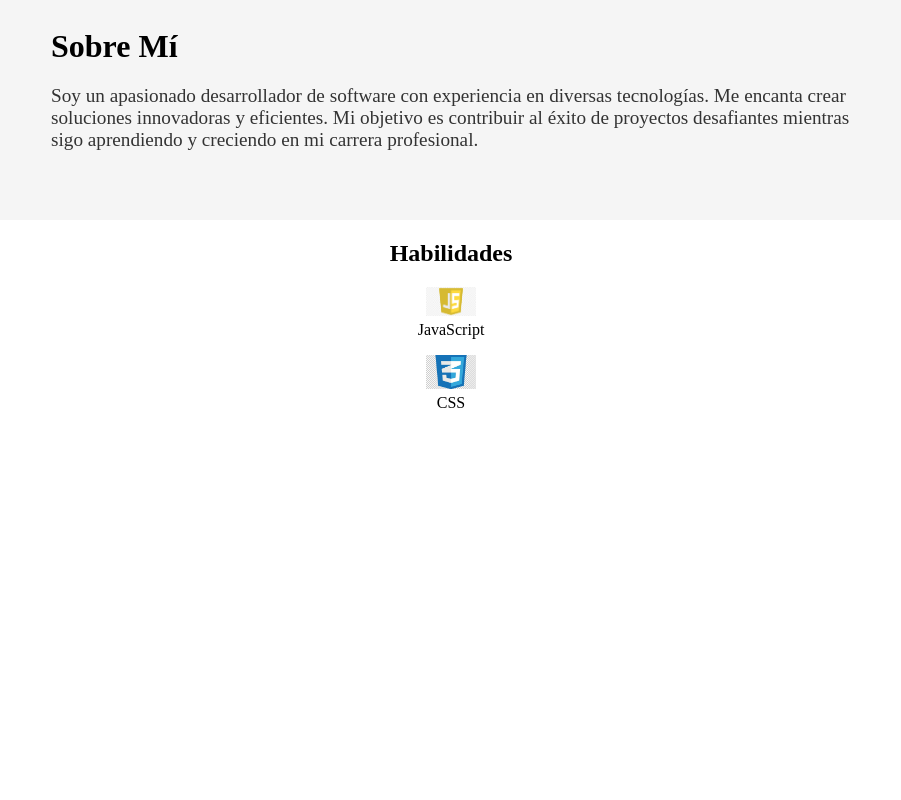
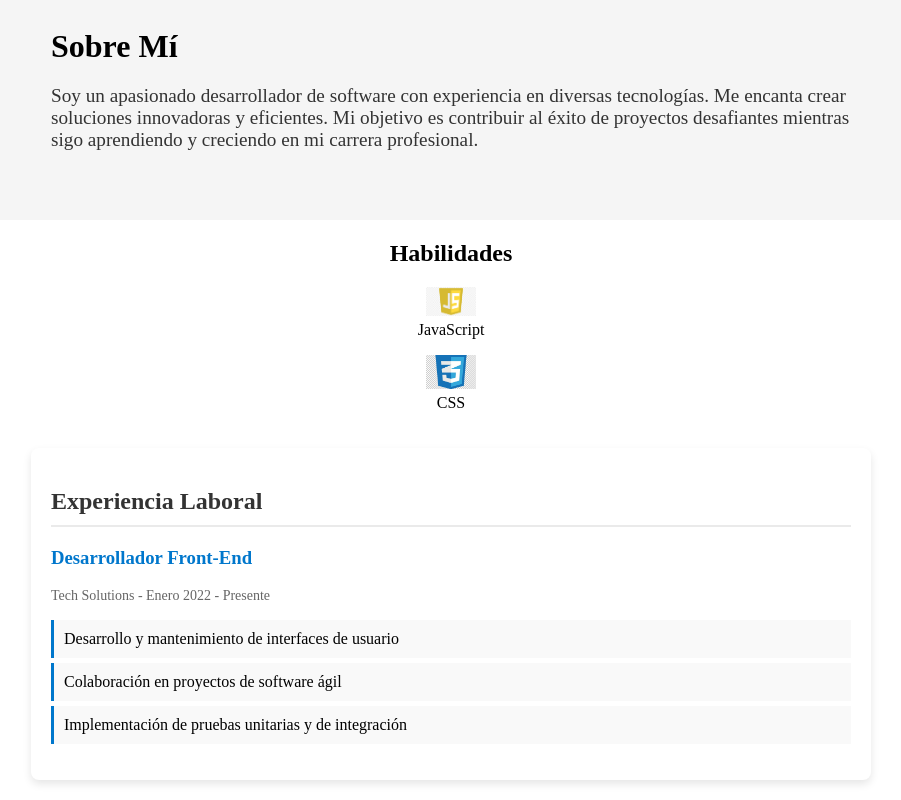
Before and after one commit to ManuACDev/portafolio-angular, an Angular app: page / in a window 1280 px wide. Shown: the part 614-1414 px from the top of the page, without its empty margins (189-1090 px from the left). Before the commit the page ends 1050 px from the top, so only its background shows below. Built offline with nearby package versions, Linux system fonts and the light colour scheme.

Commit message:
Experiencia HTML

```diff
--- a/src/app/app.component.html
+++ b/src/app/app.component.html
@@ -1,4 +1,5 @@
 <app-header></app-header>
 <app-sobremi></app-sobremi>
 <app-tecnologias></app-tecnologias>
+<app-experiencia></app-experiencia>
 <router-outlet></router-outlet>
--- a/src/app/app.component.ts
+++ b/src/app/app.component.ts
@@ -3,13 +3,14 @@ import { RouterOutlet } from '@angular/router';
 import { HeaderComponent } from '../app/components/header/header.component';
 import { SobremiComponent } from "./components/sobremi/sobremi.component";
 import { TecnologiasComponent } from "./components/tecnologias/tecnologias.component";
+import { ExperienciaComponent } from "./components/experiencia/experiencia.component";
 
 @Component({
     selector: 'app-root',
     standalone: true,
     templateUrl: './app.component.html',
     styleUrl: './app.component.css',
-    imports: [RouterOutlet, HeaderComponent, SobremiComponent, TecnologiasComponent]
+    imports: [RouterOutlet, HeaderComponent, SobremiComponent, TecnologiasComponent, ExperienciaComponent]
 })
 export class AppComponent {
 
--- a/src/app/components/experiencia/experiencia.component.css
+++ b/src/app/components/experiencia/experiencia.component.css
@@ -0,0 +1,42 @@
+/* Estilo para la sección de experiencia laboral */
+.experiencia-laboral {
+  background-color: #ffffff; /* Color de fondo */
+  max-width: 800px; /* Ancho máximo */
+  margin: 20px auto; /* Margen automático para centrar */
+  padding: 20px; /* Relleno */
+  border-radius: 8px; /* Bordes redondeados */
+  box-shadow: 0 4px 8px rgba(0, 0, 0, 0.1); /* Sombra suave */
+}
+
+/* Estilo para el título de la sección */
+.experiencia-laboral h2 {
+  color: #333; /* Color del texto */
+  border-bottom: 2px solid #eaeaea; /* Línea debajo del título */
+  padding-bottom: 10px; /* Relleno inferior */
+}
+
+/* Estilo para los títulos de cada trabajo */
+.experiencia-laboral h3 {
+  color: #0077cc; /* Color del texto */
+  margin-top: 15px; /* Margen superior */
+}
+
+/* Estilo para la información de cada trabajo */
+.experiencia-laboral p {
+  color: #666; /* Color del texto */
+  font-size: 14px; /* Tamaño de fuente */
+}
+
+/* Estilo para la lista de tareas */
+.experiencia-laboral ul {
+  list-style: none; /* Sin viñetas */
+  padding-left: 0; /* Sin relleno izquierdo */
+}
+
+/* Estilo para cada tarea */
+.experiencia-laboral li {
+  background-color: #f9f9f9; /* Color de fondo */
+  margin-bottom: 5px; /* Margen inferior */
+  padding: 10px; /* Relleno */
+  border-left: 3px solid #0077cc; /* Borde izquierdo */
+}
--- a/src/app/components/experiencia/experiencia.component.html
+++ b/src/app/components/experiencia/experiencia.component.html
@@ -1 +1,13 @@
-<p>experiencia works!</p>
+<!-- experiencia-laboral.component.html -->
+<div class="experiencia-laboral">
+  <h2>Experiencia Laboral</h2>
+  <div *ngFor="let trabajo of experiencias">
+    <h3>{{ trabajo.puesto }}</h3>
+    <p>{{ trabajo.empresa }} - {{ trabajo.fecha }}</p>
+    <ul>
+      <li *ngFor="let tarea of trabajo.tareas">
+        {{ tarea }}
+      </li>
+    </ul>
+  </div>
+</div>
--- a/src/app/components/experiencia/experiencia.component.ts
+++ b/src/app/components/experiencia/experiencia.component.ts
@@ -1,12 +1,27 @@
 import { Component } from '@angular/core';
+import { CommonModule } from '@angular/common';
 
 @Component({
   selector: 'app-experiencia',
   standalone: true,
-  imports: [],
+  imports: [CommonModule],
   templateUrl: './experiencia.component.html',
   styleUrl: './experiencia.component.css'
 })
 export class ExperienciaComponent {
 
+  experiencias = [
+    {
+      puesto: 'Desarrollador Front-End',
+      empresa: 'Tech Solutions',
+      fecha: 'Enero 2022 - Presente',
+      tareas: [
+        'Desarrollo y mantenimiento de interfaces de usuario',
+        'Colaboración en proyectos de software ágil',
+        'Implementación de pruebas unitarias y de integración'
+      ]
+    },
+    // Puedes añadir más experiencias laborales aquí
+  ];
+
 }
```
